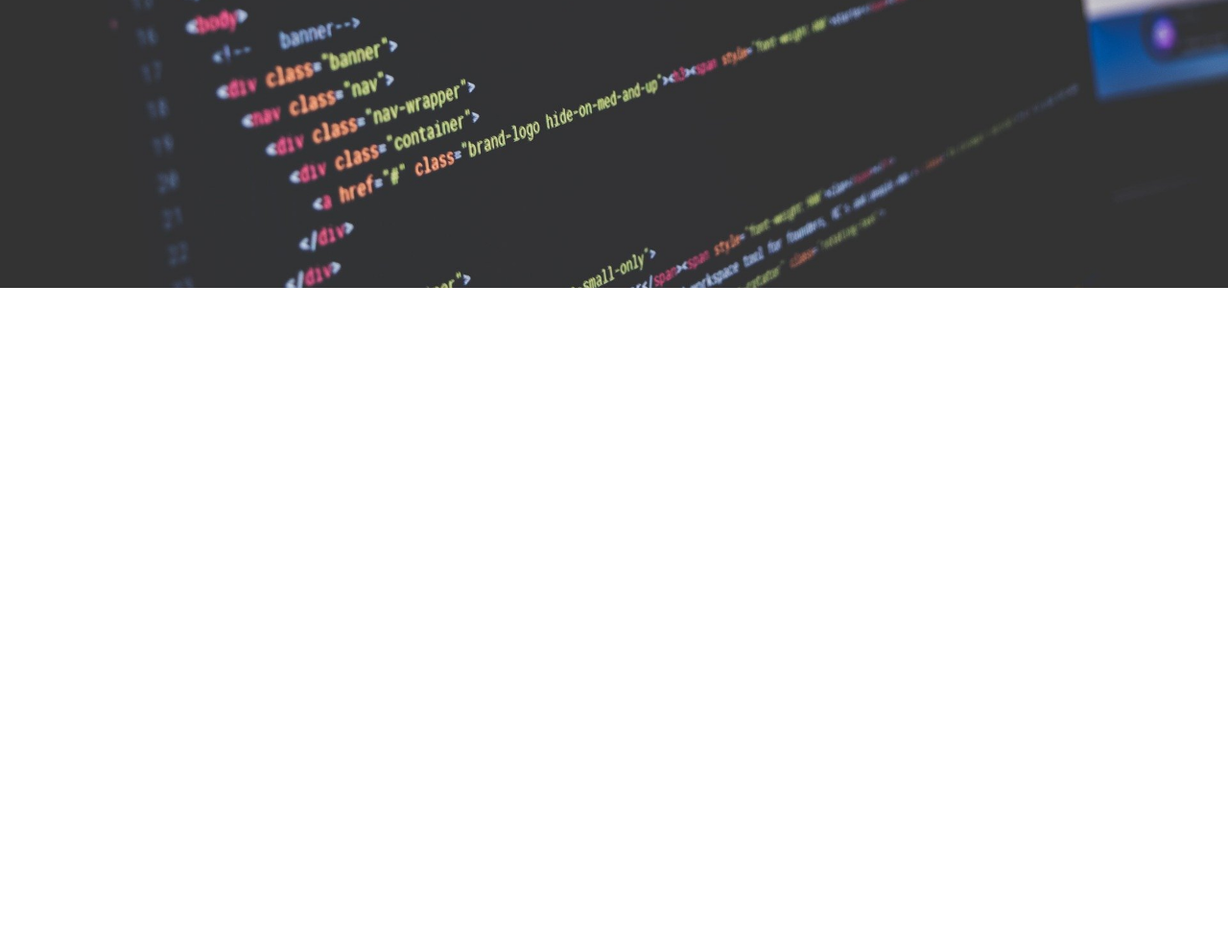
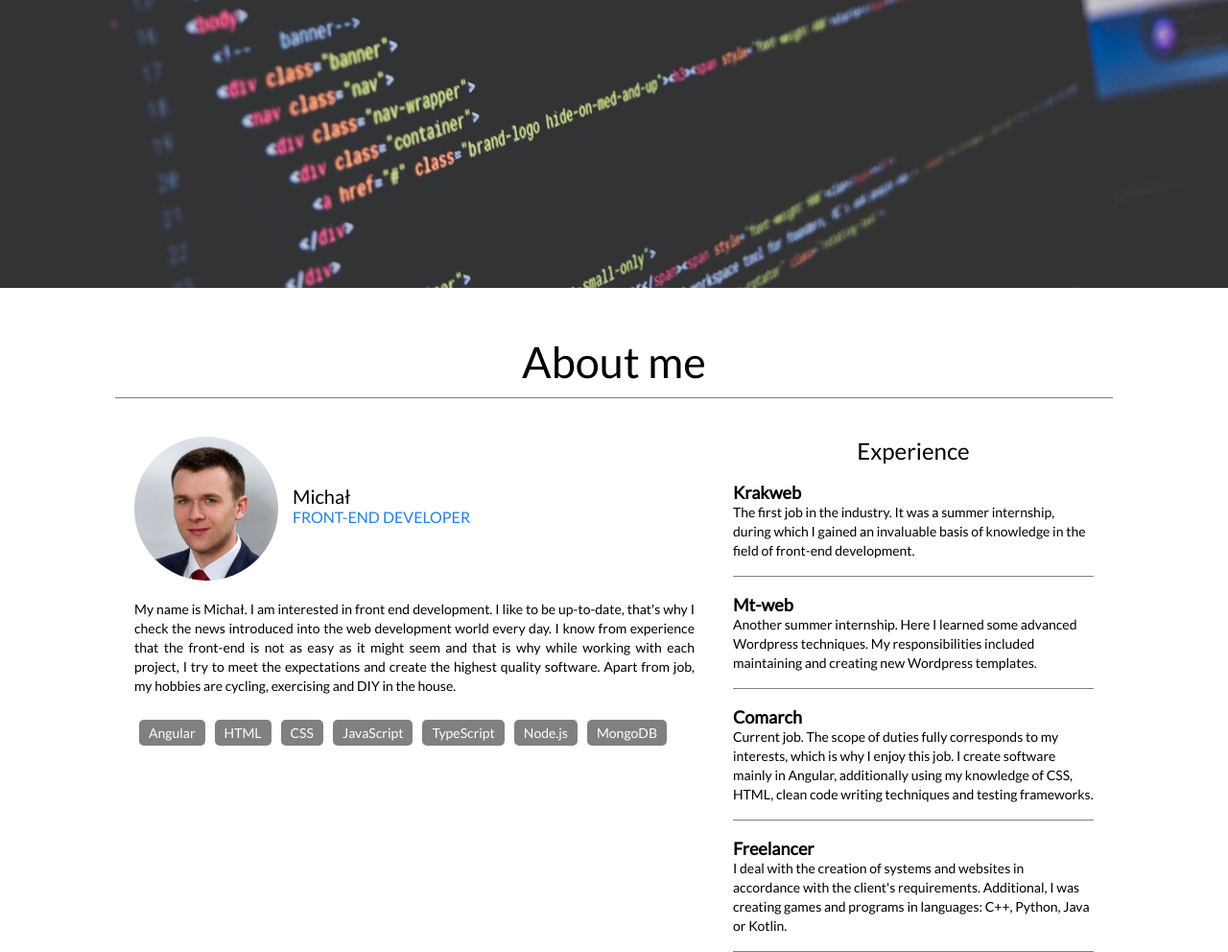
Before and after one commit to majczel23000/Prog_Apl_Int_HTML_CSS, a plain HTML site: page index.html in a window 1280 px wide. Shown: the part 500-1492 px from the top of the page at 96% size. Before the commit the page ends 800 px from the top, so only its background shows below. Drawn offline with Linux system fonts and the light colour scheme.

Commit message:
feat(about): about section

```diff
--- /dev/null
+++ b/css/partial/about.css
@@ -0,0 +1,115 @@
+@import '../partial/variables.css';
+
+.about {
+    max-width: 1040px;
+    margin: 0 auto;
+    padding: 0 20px;
+}
+
+.about__title {
+    width: 100%;
+    text-align: center;
+    font-size: 45px;
+    padding: 50px 0 10px 0;
+    margin-bottom: 40px;
+    border-bottom: 1px solid gray;
+}
+
+.about__left {
+    width: 60%;
+    float: left;
+    padding: 0 20px;
+    box-sizing: border-box;
+}
+
+.about__left img {
+    width: 150px;
+    height: 150px;
+    border-radius: 50%;
+    margin-right: 15px;
+    float: left;
+    vertical-align: middle;
+    border-style: none;
+    box-sizing: border-box;
+}
+
+.about__left--box {
+    padding-top: 50px;
+}
+
+.about__left--box p {
+    font-size: 20px;
+    margin: 0;
+    padding: 0;
+}
+
+.about__left--box span {
+    font-size: 16px;
+    color: var(--link-hover-color);
+}
+
+.about__left--desc {
+    font-size: 14px;
+    padding: 20px 0;
+    text-align: justify;
+    line-height: 20px;
+}
+
+
+.about__left--skills ul {
+    list-style-type: none;
+    margin: 0;
+    padding: 0;
+}
+
+.about__left--skills ul li {
+    float: left;
+    padding: 5px 10px;
+    background: gray;
+    margin: 5px;
+    border-radius: 5px;
+    transition: 0.2s all;
+    color: white;
+    font-size: 14px;
+}
+
+.about__left--skills ul li:hover {
+    cursor: pointer;
+    background: var(--link-hover-color);
+
+}
+
+.about__right {
+    width: 40%;
+    float: left;
+    padding: 0 20px;
+    box-sizing: border-box;
+}
+
+.about__right--title {
+    font-size: 24px;
+    text-align: center;
+    width: 100%;
+}
+
+.about__right--job p {
+    font-size: 18px;
+    font-weight: bold;
+    margin-bottom: 0;
+}
+
+.about__right--job span {
+    margin-top: 0;
+    padding-bottom: 1rem;
+    border-bottom: 1px solid gray;
+    display: block;
+    font-size: 14px;
+    line-height: 20px;
+}
+
+@media screen and (max-width: 600px) {
+    .about__right, .about__left {
+        width: 100%;
+        padding: 20px;
+    }
+}
--- a/css/partial/header.css
+++ b/css/partial/header.css
@@ -21,6 +21,7 @@
     display: table;
 }
 .header__text h1 {
+    text-align: center;
     display: table-cell;
     vertical-align: middle;
     font-size: 50px;
@@ -54,3 +55,23 @@
         opacity: 1;
     }
 }
+
+@media screen and (max-width: 600px) {
+    .header__text h1 {
+        font-size: 30px;
+    }
+
+    .header__text h1 span {
+        font-size: 20px;
+    }
+}
+
+@media screen and (max-width: 350px) {
+    .header__text h1 {
+        font-size: 20px;
+    }
+
+    .header__text h1 span {
+        font-size: 14px;
+    }
+}
--- a/css/styles.css
+++ b/css/styles.css
@@ -2,9 +2,14 @@
 @import './partial/variables.css';
 @import './partial/header.css';
 @import './partial/loader.css';
+@import './partial/about.css';
 
 body, html {
     margin: 0;
     padding: 0;
     font-family: LatoRegular;
 }
+
+.clear {
+    clear: both;
+}
--- a/index.html
+++ b/index.html
@@ -10,14 +10,14 @@
   </head>
   <body>
 
-    <div class="loader__container">
+    <!-- <div class="loader__container">
       <div class="loader">
         <span></span>
         <span></span>
         <span></span>
         <span></span>
       </div>
-    </div>
+    </div> -->
 
     <section class="navigation">
       <div class="nav-container">
@@ -84,5 +84,54 @@
         </div>
       </div>
     </section>
+
+    <section class="about">
+      <div class="about__title">About me</div>
+      <div class="about__left">
+          <img src="./img/me.jpg" alt="Michał Raźny">
+          <div class="about__left--box">
+            <p>Michał</p>
+            <span>FRONT-END DEVELOPER</span>
+          </div>
+          <div class="clear"></div>
+          <div class="about__left--desc">
+            My name is Michał. I am interested in front end development. I like to be up-to-date, that's why I check the news introduced into the web development world every day. I know from experience that the front-end is not as easy as it might seem and that is why while working with each project, I try to meet the expectations and create the highest quality software. Apart from job, my hobbies are cycling, exercising and DIY in the house.
+          </div>
+          <div class="about__left--skills">
+            <ul>
+              <li>Angular</li>
+              <li>HTML</li>
+              <li>CSS</li>
+              <li>JavaScript</li>
+              <li>TypeScript</li>
+              <li>Node.js</li>
+              <li>MongoDB</li>
+            </ul>
+          </div>
+          <div class="clear"></div>
+      </div>
+      <div class="about__right">
+        <div class="about__right--title">
+          Experience
+        </div>
+        <div class="about__right--job">
+          <p>Krakweb</p>
+          <span>The first job in the industry. It was a summer internship, during which I gained an invaluable basis of knowledge in the field of front-end development.</span>
+        </div>
+        <div class="about__right--job">
+          <p>Mt-web</p>
+          <span>Another summer internship. Here I learned some advanced Wordpress techniques. My responsibilities included maintaining and creating new Wordpress templates.</span>
+        </div>
+        <div class="about__right--job">
+          <p>Comarch</p>
+          <span>Current job. The scope of duties fully corresponds to my interests, which is why I enjoy this job. I create software mainly in Angular, additionally using my knowledge of CSS, HTML, clean code writing techniques and testing frameworks.</span>
+        </div>
+        <div class="about__right--job">
+          <p>Freelancer</p>
+          <span>I deal with the creation of systems and websites in accordance with the client's requirements. Additional, I was creating games and programs in languages: C++, Python, Java or Kotlin.</span>
+        </div>
+      </div>
+      <div class="clear"></div>
+    </section>
   </body>
 </html>
--- a/js/script.js
+++ b/js/script.js
@@ -1,10 +1,10 @@
 $(document).ready(() => {
-    setTimeout(() => {
-        $('.loader__container').addClass('loader-fade');
-    }, 500);
-    setTimeout(() => {
-        $('.loader__container').css('display', 'none');
-    }, 1500);
+    // setTimeout(() => {
+    //     $('.loader__container').addClass('loader-fade');
+    // }, 500);
+    // setTimeout(() => {
+    //     $('.loader__container').css('display', 'none');
+    // }, 1500);
 
     $('nav ul li a:not(:only-child)').click(function(e) {
         $(this).siblings('.nav-dropdown').toggle();
```
Also changed, not shown: img/me.jpg (added).
